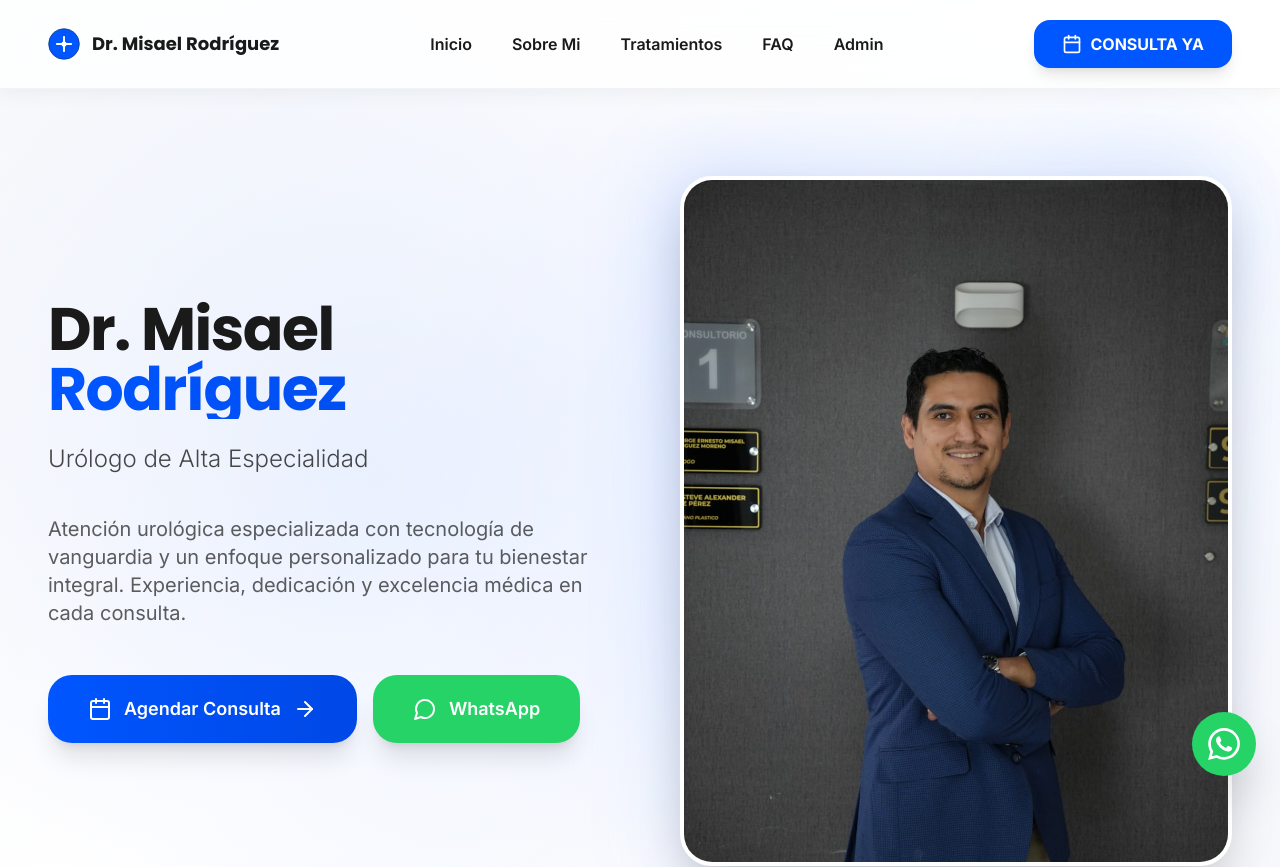
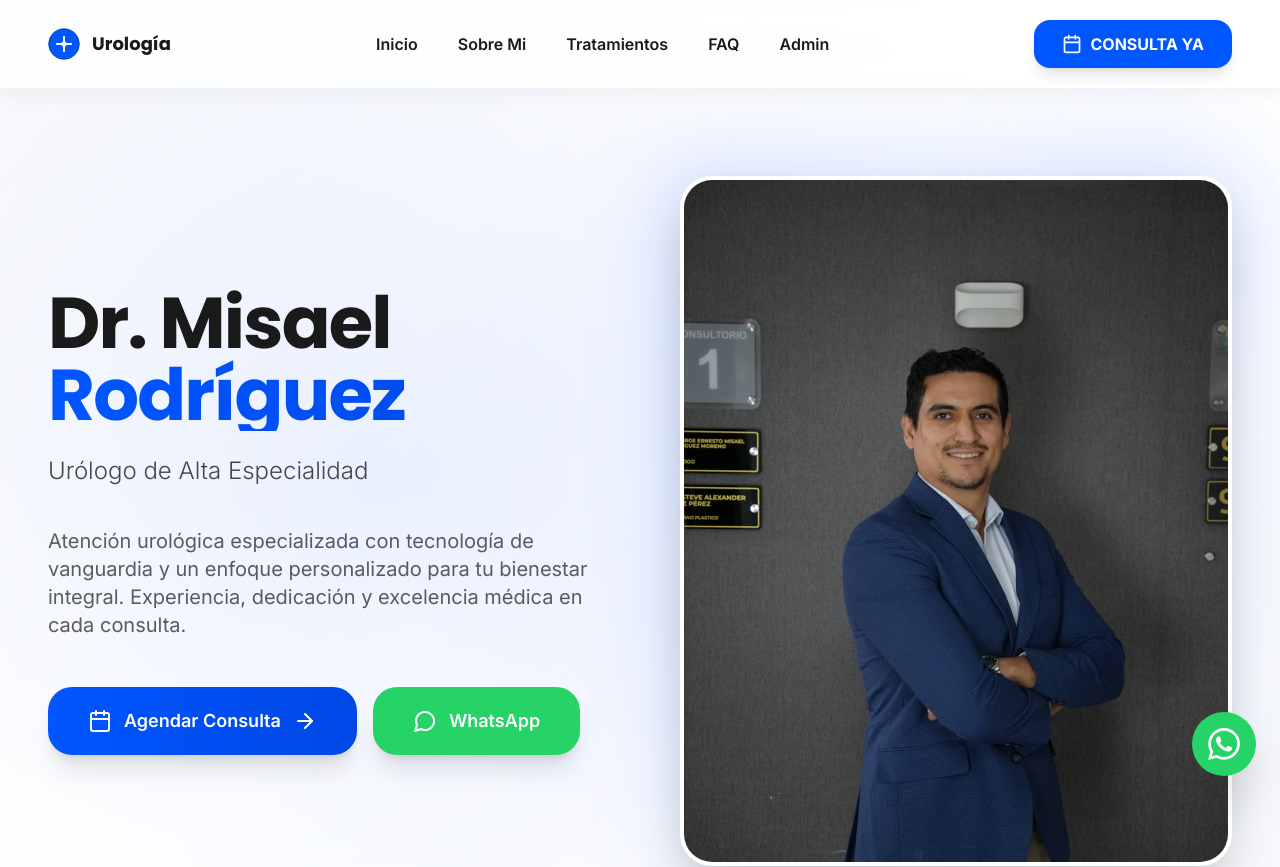
Before and after one commit to duranmtzf-hue/VETSA-CLINIC, a Next.js app: page / in a window 1280 px wide. Shown: the top 867 px of the page. Built offline with nearby package versions, Linux system fonts and the light colour scheme.

Commit message:
Cambiar header a Urología y hacer nombre del doctor más grande y completo

```diff
--- a/app/page.tsx
+++ b/app/page.tsx
@@ -42,11 +42,11 @@ export default function Home() {
                   initial={{ opacity: 0, y: 40 }}
                   animate={{ opacity: 1, y: 0 }}
                   transition={{ duration: 0.9, delay: 0.3 }}
-                  className="text-5xl md:text-6xl lg:text-6xl xl:text-6xl 2xl:text-7xl font-bold text-[#1A1A1A] leading-[1.2] tracking-tight"
-                  style={{ fontFamily: 'Poppins, sans-serif', wordBreak: 'keep-all' }}
+                  className="text-5xl md:text-6xl lg:text-7xl xl:text-7xl 2xl:text-8xl font-bold text-[#1A1A1A] leading-[1.15] tracking-tight"
+                  style={{ fontFamily: 'Poppins, sans-serif' }}
                 >
-                  <span className="block">Dr. Misael</span>
-                  <span className="block bg-gradient-to-r from-[#0056FF] to-[#0048E6] bg-clip-text text-transparent overflow-visible">
+                  <span className="block whitespace-normal">Dr. Misael</span>
+                  <span className="block bg-gradient-to-r from-[#0056FF] to-[#0048E6] bg-clip-text text-transparent whitespace-normal">
                     Rodríguez
                   </span>
                 </motion.h1>
--- a/components/Logo.tsx
+++ b/components/Logo.tsx
@@ -66,7 +66,7 @@ export default function Logo({ size = "md", showTagline = true, className = "" }
           className={`${currentSize.text} font-bold text-[#1A1A1A] leading-tight`}
           style={{ fontFamily: 'Poppins, sans-serif' }}
         >
-          Dr. Misael Rodríguez
+          Urología
         </span>
         {showTagline && (
           <span
```
